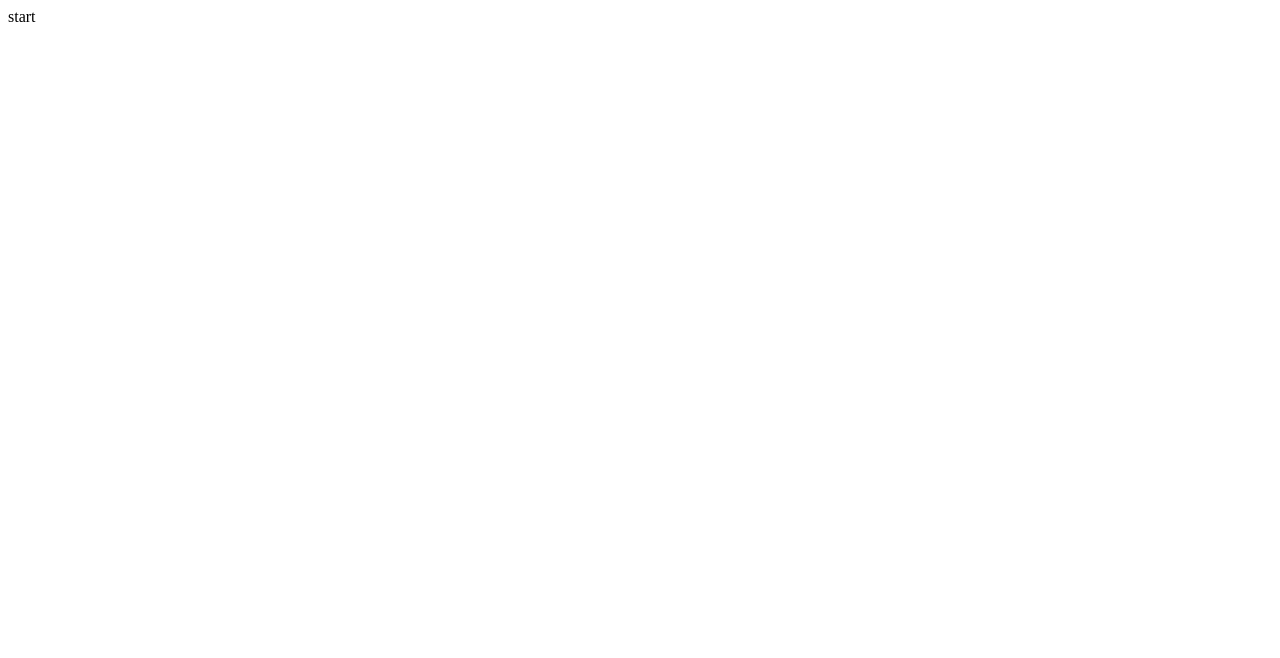
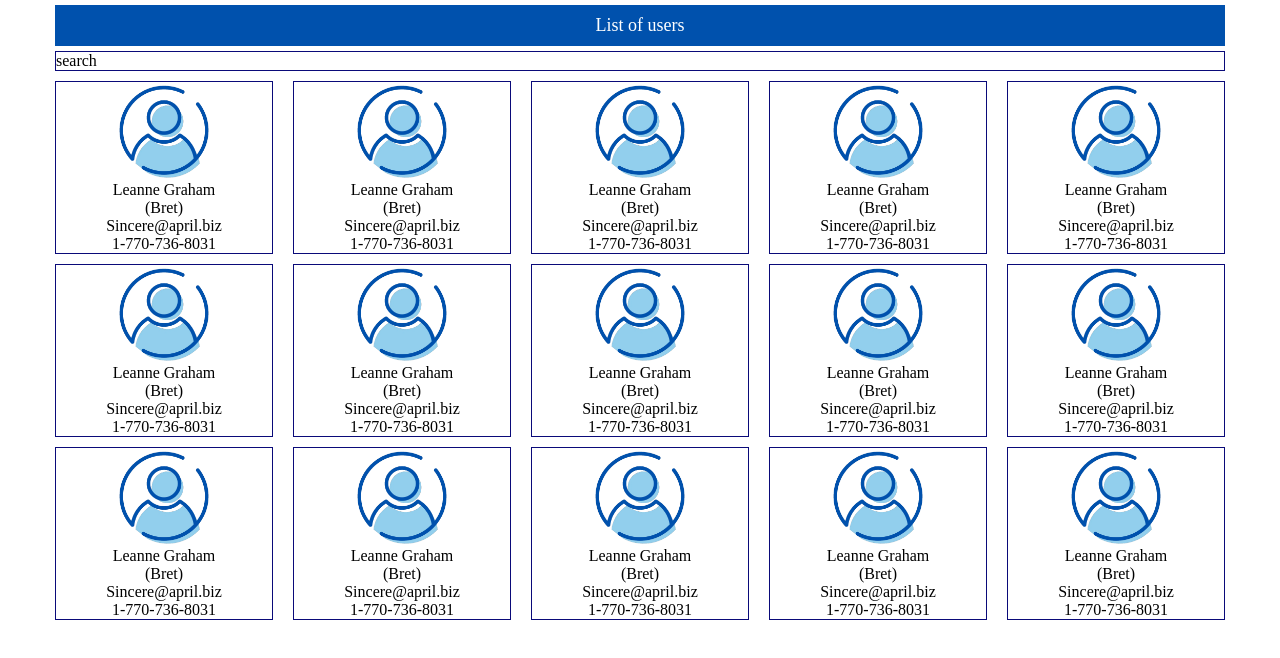
Before and after one commit to Yurella86/List-of-users, a React (Create React App) app: page / in a window 1280 px wide. Shown: the top 658 px of the page. Built offline with nearby package versions, Linux system fonts and the light colour scheme.

Commit message:
created header container, and items of users

```diff
--- a/package.json
+++ b/package.json
@@ -9,6 +9,7 @@
     "react": "^18.2.0",
     "react-dom": "^18.2.0",
     "react-scripts": "5.0.1",
+    "sass": "^1.69.5",
     "web-vitals": "^2.1.4"
   },
   "scripts": {
--- a/src/App.js
+++ b/src/App.js
@@ -1,8 +1,11 @@
+import {
+  Home
+} from './components/index'
 
 function App() {
   return (
     <div className="App">
-      start
+      <Home />
     </div>
   );
 }
--- /dev/null
+++ b/src/components/Pages/HomePage.jsx
@@ -0,0 +1,43 @@
+import React from 'react';
+import '../../style/extend.scss'
+import { UserItem } from '../index'
+
+const HomePage = () => {
+    return (
+        <div>
+            <header>
+                <div className='hd-wrapper'>
+                    <div className="title">
+                        <span>List of users</span>
+                    </div>
+                </div>
+            </header>
+            <main>
+                <section className='filters'>search</section>
+                <section className='content'>
+                    <div className="wrap-content">
+                        <div className='flex-container'>
+                            <UserItem />
+                            <UserItem />
+                            <UserItem />
+                            <UserItem />
+                            <UserItem />
+                            <UserItem />
+                            <UserItem />
+                            <UserItem />
+                            <UserItem />
+                            <UserItem />
+                            <UserItem />
+                            <UserItem />
+                            <UserItem />
+                            <UserItem />
+                            <UserItem />
+                        </div>
+                    </div>
+                </section>
+            </main>
+        </div>
+    );
+};
+
+export default HomePage;
--- /dev/null
+++ b/src/components/Pages/HomePage.scss
@@ -0,0 +1,45 @@
+.hd-wrapper {
+    background-color: rgb(0, 81, 173);
+    color: white;
+    padding: 10px;
+
+    .title {
+        text-align: center;
+        font-size: 18px;
+    }
+}
+
+section:first-of-type {
+    margin: 5px auto;
+    border: 1px solid rgb(10, 10, 121);
+}
+
+.item {
+    display: flex;
+    border: 1px solid rgb(10, 10, 121);
+    text-align: center;
+    flex-grow: 1;
+    flex-direction: column;
+    flex: 1 1 200px;
+    margin: 5px 10px;
+
+    .logo {
+        max-width: 100px;
+        margin: 0 auto;
+
+        img {
+            display: block;
+            width: 100%;
+        }
+    }
+}
+
+.content {
+    .flex-container {
+        display: flex;
+        flex-direction: row;
+        flex-wrap: wrap;
+        margin: 5px -10px;
+        justify-content: flex-start;
+    }
+}
--- /dev/null
+++ b/src/components/Users/UserItem.jsx
@@ -0,0 +1,20 @@
+import React from 'react';
+import { userLogo } from '../index'
+
+const UserItem = () => {
+    return (
+        <div className="item">
+            <div className="wrap-item">
+                <div className='logo'>
+                    <img src={userLogo} alt="user logo" />
+                </div>
+                <div className='item-name'>Leanne Graham</div>
+                <div className='username'>{`(Bret)`}</div>
+                <div className='email'>Sincere@april.biz</div>
+                <div className='phone'>1-770-736-8031</div>
+            </div>
+        </div>
+    );
+};
+
+export default UserItem;
--- /dev/null
+++ b/src/components/index.js
@@ -0,0 +1,9 @@
+import Home from './Pages/HomePage';
+import UserItem from './Users/UserItem'
+import userLogo from '../image/user-logo.png'
+
+export {
+    Home,
+    UserItem,
+    userLogo
+}
--- /dev/null
+++ b/src/style/extend.scss
@@ -0,0 +1,13 @@
+@import "../components/Pages/HomePage.scss";
+
+* {
+    padding: 0;
+    margin: 0;
+    box-sizing: border-box;
+    outline: none;
+}
+
+body {
+    max-width: 1170px;
+    margin: 5px auto;
+}
```
Also changed, not shown: public/index.html (+4 -27 lines), src/image/user-logo.png (added), 1 other file (tests, documents, lock files or other folders).
